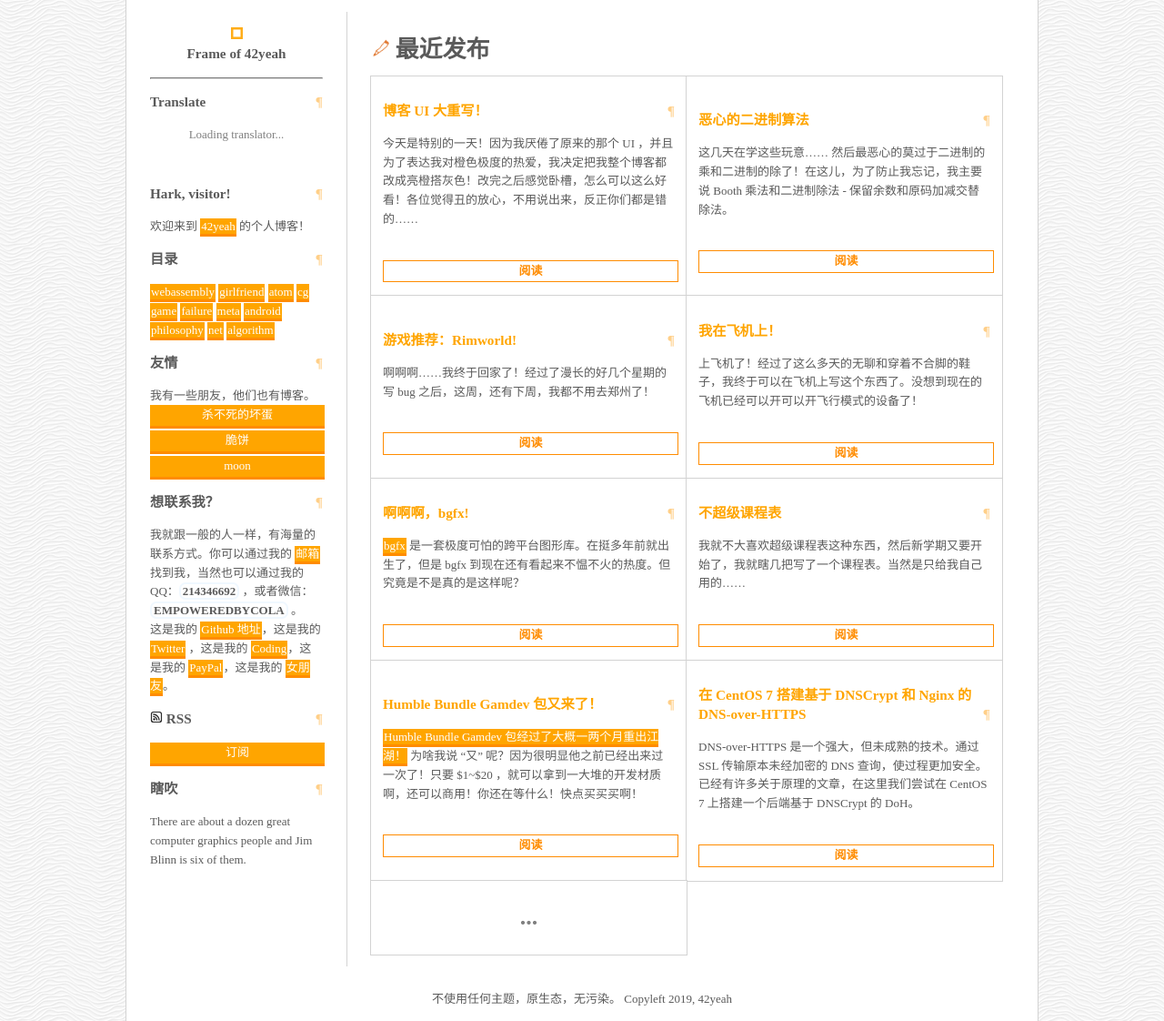
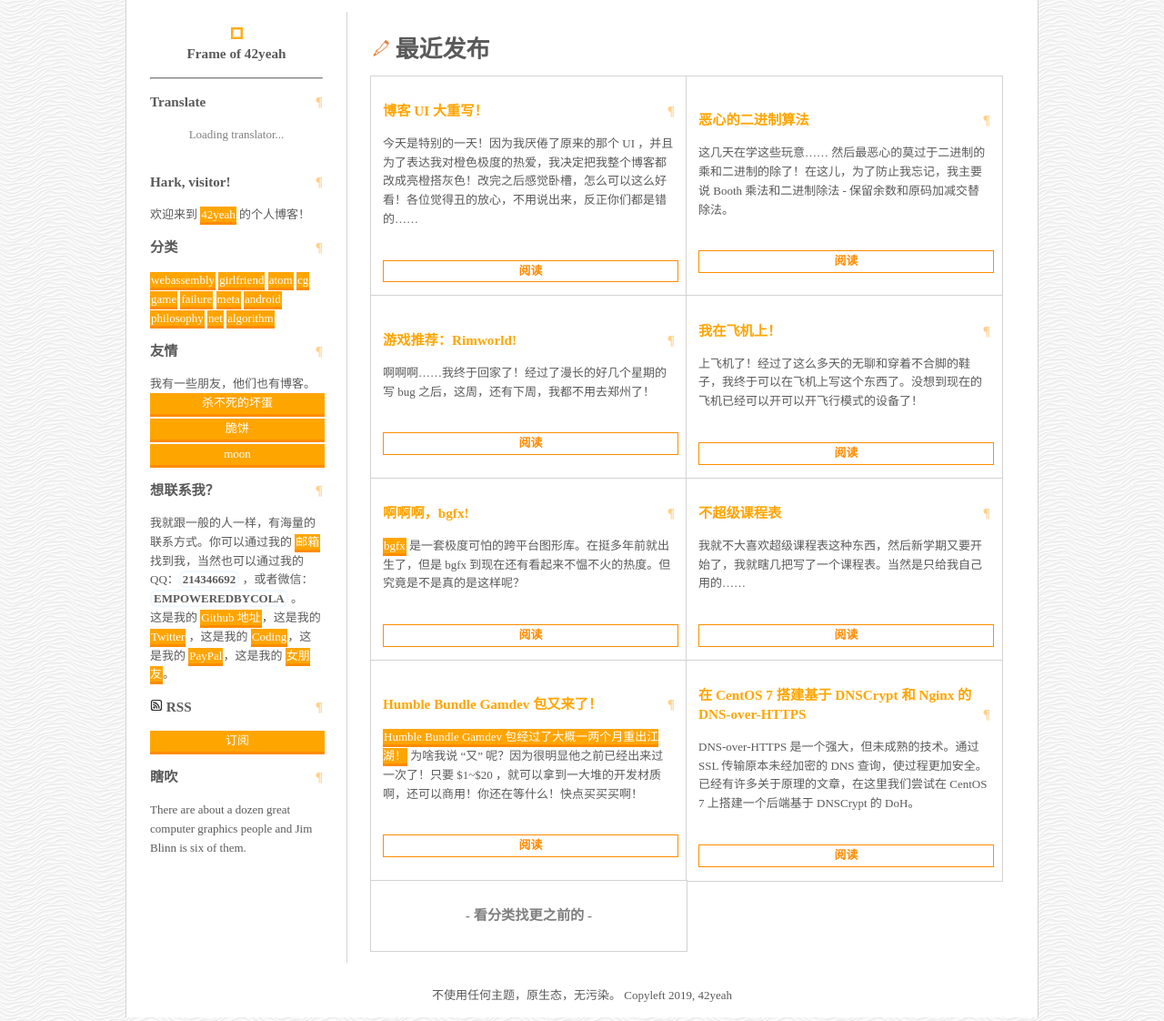
Before and after one commit to POTION4/potion4.github.io, a Jekyll site: the page built from index.md, in a window 1280 px wide. Shown: the whole page at 91% size. Built offline with Jekyll 4.4.1, drawn with Linux system fonts in a browser that asks for light colours; some web fonts are replaced; a script that is not in the unit is left out.

Commit message:
Changed some random text

```diff
--- a/_includes/translator.html
+++ b/_includes/translator.html
@@ -1,5 +1,5 @@
 <div style="margin-bottom: -25px">
-  <div id="translatorLoading" style="margin-bottom: 1rem; text-align: center; color: gray">Loading translator...</div>
+  <div id="translatorLoading" style="text-align: center; color: gray">Loading translator...</div>
   <div id='MicrosoftTranslatorWidget' class='Dark' style='color:white;background-color:inherit;height:30px;'></div>
 </div>
 
@@ -17,7 +17,7 @@
 
   setTimeout(function(){
     {
-      var s=document.createElement('script');s.type='text/javascript';s.charset='UTF-8';s.src=((location && location.href && location.href.indexOf('https') == 0)?'https://ssl.microsofttranslator.com':'http://www.microsofttranslator.com')+'/ajax/v3/WidgetV3.ashx?siteData=ueOIGRSKkd965FeEGM5JtQ**&ctf=False&ui=true&settings=Manual&from=';var p=document.getElementsByTagName('head')[0]||document.documentElement;p.insertBefore(s,p.firstChild);
+      // var s=document.createElement('script');s.type='text/javascript';s.charset='UTF-8';s.src=((location && location.href && location.href.indexOf('https') == 0)?'https://ssl.microsofttranslator.com':'http://www.microsofttranslator.com')+'/ajax/v3/WidgetV3.ashx?siteData=ueOIGRSKkd965FeEGM5JtQ**&ctf=False&ui=true&settings=Manual&from=';var p=document.getElementsByTagName('head')[0]||document.documentElement;p.insertBefore(s,p.firstChild);
       findLauncher();
     }
   },0);
--- a/_layouts/default.html
+++ b/_layouts/default.html
@@ -27,7 +27,7 @@
             欢迎来到 <a href="https://github.com/POTION4">42yeah</a> 的个人博客！
           </p>
 
-          <h3>目录</h3>
+          <h3>分类</h3>
           <div>
             {% for category in site.categories %}
               <a href="/category/{{ category | first }}">{{ category | first }}</a>
@@ -92,7 +92,7 @@
             <div class="d-flex justify left main-block-mum">
               <div class="block white">
                 <div>
-                  <h1 class="no-pilcrow" style="color: gray">...</h1>
+                  <h3 class="no-pilcrow" style="color: gray">- 看分类找更之前的 -</h3>
                 </div>
               </div>
             </div>
```
